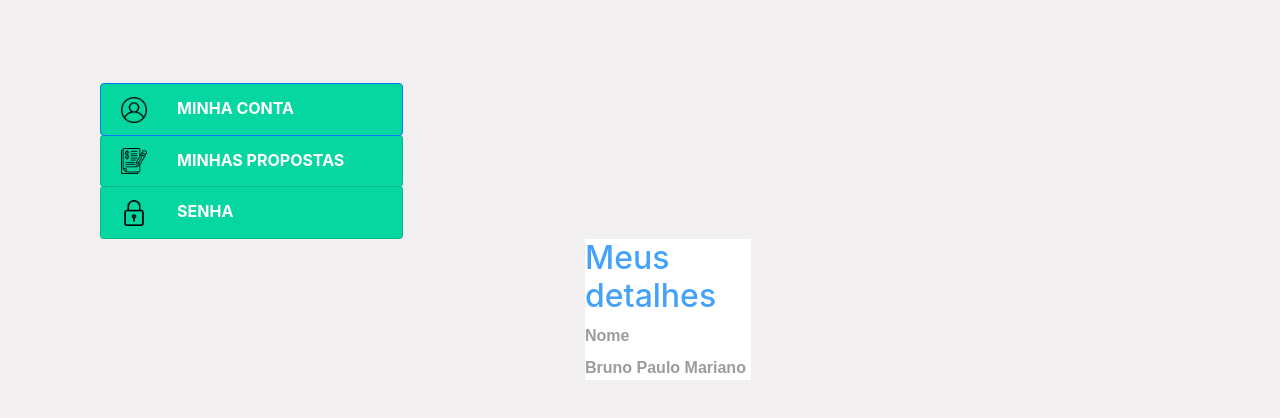
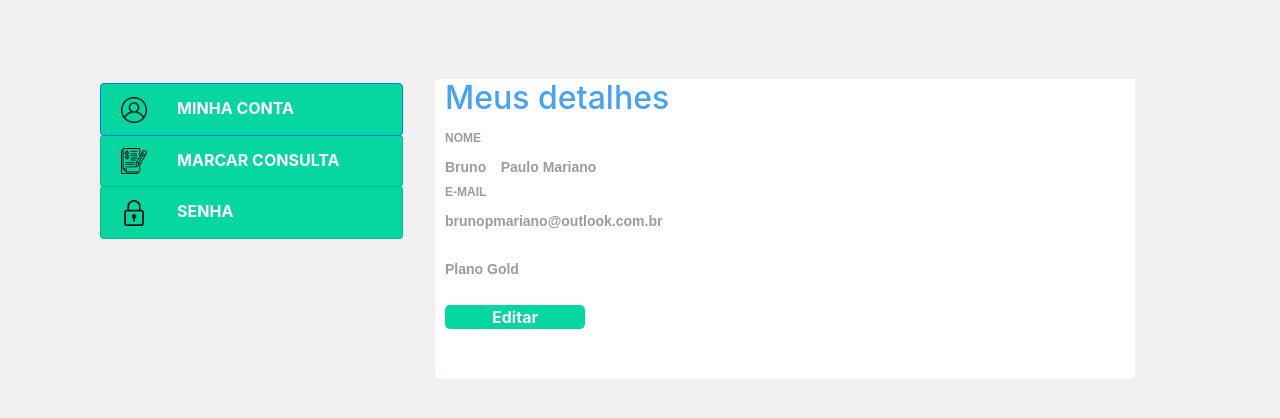
Before and after one commit to brunomariano0/ProjetoOdonto, a website: page views/minhaconta.html in a window 1280 px wide. Shown: the part 102-520 px from the top of the page. Drawn offline with nearby package versions, Linux system fonts and the light colour scheme.

Commit message:
Minha conta quase finalizada

```diff
--- a/js/login.js
+++ b/js/login.js
@@ -21,7 +21,7 @@ inputs.forEach(input => {
 
 
 var usuarios = [
-    {"login": "brunomariano", "senha": "220766"},
+    {"usuario": "brunopmariano@outlook.com.br", "password": "220766"},
 
 ];
 
--- a/public/css/style.css
+++ b/public/css/style.css
@@ -1098,15 +1098,40 @@ a.ps-btn, button.ps-btn, input.ps-btn {
 }
 
 .col-6-9{
-	margin-left: 500px;
+	margin-left: 350px;
 	background-color:white;
-
+	border-radius: 20px;
+
+}
+
+.editar-perfil-btn-cc{
+	background-color:#06D6A0;
+	width:20%;
+	border-radius:5px;
+	border: none;
+	margin-left: 10px;
+	color:white;
+	font-family: -apple-system, BlinkMacSystemFont, 'Segoe UI', Roboto, Oxygen, Ubuntu, Cantarell, 'Open Sans', 'Helvetica Neue', sans-serif;
+	font-weight: bold;
+}
+
+.name-info-cc{
+	border-radius: 5px;
+	background-color:white;
+	height: 300px;
+	width:700px;
+	margin-top: -160px;
 }
 
 .col-6-9 h2{
+	margin-left: 10px;
 	color: #44a2fa;
 	font-family: -apple-system, BlinkMacSystemFont, 'Segoe UI', Roboto, Oxygen, Ubuntu, Cantarell, 'Open Sans', 'Helvetica Neue', sans-serif;
 	text-align: left;
+	width:auto;
+	background-color:white;
+	font-style: bold;
+
 }
 
 .cc-mm-perfil{
@@ -1116,12 +1141,23 @@ a.ps-btn, button.ps-btn, input.ps-btn {
 .name-cc-mm{
 	color: rgb(156, 156, 156);
 	font-weight: bold;
-
+	font-size: 12px;
+	margin-left: 10px;
+
+}
+
+.email-cc-mm{
+	color: rgb(156, 156, 156);
+	font-weight: bold;
+	font-size:12px;
+	margin-left: 10px;
 }
 
 span{
 	color: rgb(156, 156, 156);
 	font-weight: bold;
+	font-size: 14px;
+	margin-left: 10px;
 
 }
 
@@ -1581,12 +1617,18 @@ span{
 }
 
 
-@media only screen and (max-width:auto) {
+@media only screen and (max-width:990px) {
 	.clinica-info, .quem-somos, .menu,.column, .sobre-missao-texto-roxo{
 		width: auto;
 	}
 }
 
+@media only screen and (max-width:990px) {
+	.minha-conta{
+		width:auto;
+	}
+}
+
 
 
 
--- a/views/minhaconta.html
+++ b/views/minhaconta.html
@@ -27,7 +27,6 @@
 
         <div class="mn-minhacc">
             <p>Bem-Vindo(a) Bruno</p>
-
                 <a class="mm-sair-cc" href="#">Sair</a>
 
         </div>
@@ -41,31 +40,28 @@
                             <img class="icn-profile" src="/public/img/user.png">MINHA CONTA</a>
                         <a id="minhasPropostas-tab"class="list-group-item list-group-item-action nav-link" data-toggle="pill" role="tab" aria-controls="CC-customerProfile-orderDetails-section" aria-expanded="true" data-bind="click: orderListAjax">
 
-                            <img class="icn-profile prop"  src="/public/img/proposta-de-negocio.png">MINHAS PROPOSTAS</a>
+                            <img class="icn-profile prop"  src="/public/img/proposta-de-negocio.png">MARCAR CONSULTA</a>
                         <a id="senha-tab"  class="list-group-item list-group-item-action nav-link" data-toggle="pill" role="tab" aria-controls="CC-customerProfile-password" aria-expanded="true">
 
-                            <img class="icn-profile" src="/public/img/padlock.png">SENHA</a>
+                            <img class="icn-profile"src="/public/img/padlock.png">SENHA</a>
                 </div>
                 <div class="col-6-9">
+                    <div class="name-info-cc">
                    <h2>Meus detalhes</h2>
-                    <div class="name-info-cc">
-                            <label class="name-cc-mm" for="customerProfile">Nome</label>
+                            <label class="name-cc-mm" for="customerProfile">NOME</label>
                             <div id="customerProfile-detalhes">
-                                <span text="firstName" id="customerProfile">
-                                    Bruno
-                                </span>
-                                <span text="lastName" id="customerProfile">
-                                    Paulo Mariano
-                                </span>
-
+                                <span text="firstName" id="customerProfile">Bruno</span>
+                                <span text="lastName" id="customerProfile">Paulo Mariano</span>
                             </div>
-
+                            <label class="email-cc-mm" for="customerProfile">E-MAIL</label>
+                            <div id="customerEmail">
+                                <span text="firstName" id="customerEmail">brunopmariano@outlook.com.br</span>
+                            </div><br>
+                            <span id="planos">Plano Gold</span><br><br>
+                            <button class="editar-perfil-btn-cc"id="customer-perfil">Editar</button>
                     </div>
                 </div>
             </div>
         </div>
-
-
-
 </body>
 </html>
```
